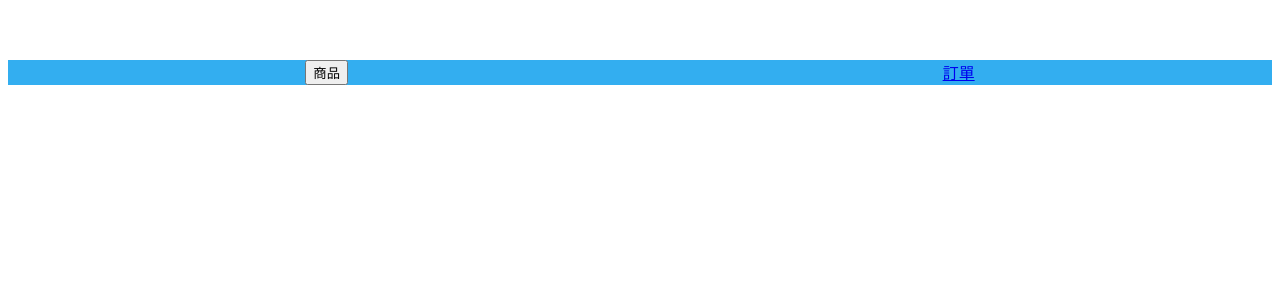
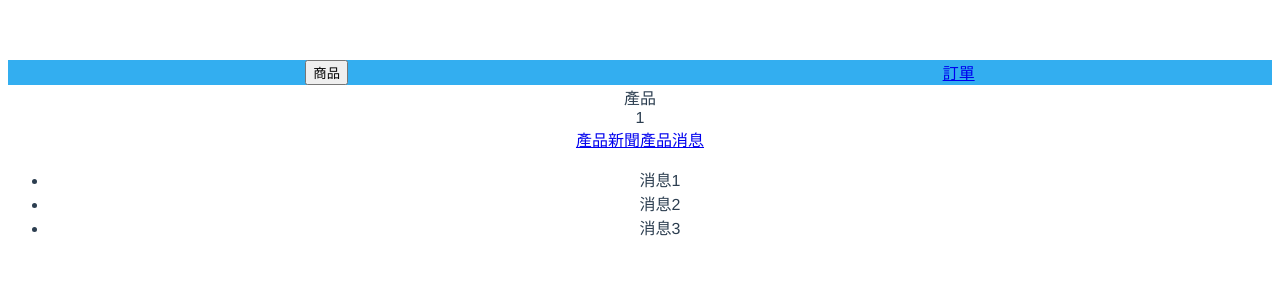
Before and after one commit to qq573092608/vue-lgshop, a Vue app in the folder vue-shop/: page /product/1/msg in a window 1280 px wide. Shown: the top 300 px of the page. Built offline with nearby package versions, Linux system fonts and the light colour scheme.

Commit message:
嵌套路由

```diff
--- a/vue-shop/src/components/Product.vue
+++ b/vue-shop/src/components/Product.vue
@@ -2,6 +2,10 @@
   <div>
     <div class="">產品</div>
     <div>{{userId}}</div>
+
+    <router-link :to="'/product/' + userId + '/new'">產品新聞</router-link>
+    <router-link :to="'/product/' + userId + '/msg'">產品消息</router-link>
+    <router-view></router-view>
   </div>
 </template>
 
--- /dev/null
+++ b/vue-shop/src/components/ProductMsg.vue
@@ -0,0 +1,27 @@
+<template>
+  <div class="">
+    <ul>
+        <li>消息1</li>
+        <li>消息2</li>
+        <li>消息3</li>
+    </ul>
+  </div>
+</template>
+
+<script>
+export default {
+  name: 'ProductMsg',
+  components: {},
+  props: {},
+  data () {
+    return {}
+  },
+  computed: {},
+  watch: {},
+  created () {},
+  mounted () {},
+  methods: {}
+}
+</script>
+
+<style scoped lang="scss"></style>
--- /dev/null
+++ b/vue-shop/src/components/ProductNews.vue
@@ -0,0 +1,18 @@
+<template>
+  <div class="">
+    <ul>
+        <li>新聞1</li>
+        <li>新聞2</li>
+        <li>新聞3</li>
+    </ul>
+
+  </div>
+</template>
+
+<script>
+export default {
+  name: 'ProductNews'
+}
+</script>
+
+<style scoped lang="scss"></style>
--- a/vue-shop/src/router/index.js
+++ b/vue-shop/src/router/index.js
@@ -9,6 +9,9 @@ import VueRouter from 'vue-router'
 
 // 路由嬾加載
 const Product = () => import('@/components/Product')
+const ProductNews = () => import('../components/ProductNews')
+const ProductMsg = () => import('../components/ProductMsg')
+
 const Order = () => import('@/components/Order')
 const Shopping = () => import('@/components/Shopping')
 const About = () => import('@/components/About')
@@ -24,7 +27,21 @@ const routes = [
     },
     {
         path: '/product/:productId',
-        component:Product
+        component:Product,
+        children:[
+            {
+                path:'',
+                redirect: 'new'
+            },
+            {
+                path:'new',
+                component:ProductNews
+            },
+            {
+                path:'msg',
+                component:ProductMsg
+            }
+        ]
     },
     {
         path: '/shop',
```
